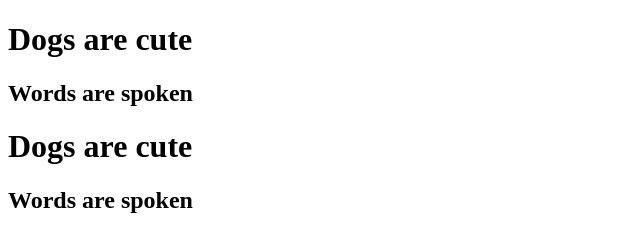
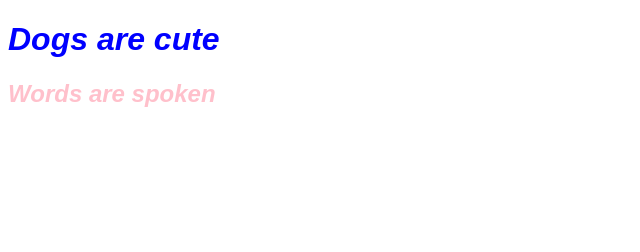
Before and after one commit to brasil504/Css, a plain HTML site: page code.html in a window 1280 px wide. Shown: the whole page, without its empty margins (0-640 px from the left). Drawn offline with Linux system fonts and the light colour scheme.

Commit message:
Update code.html

```diff
--- a/code.html
+++ b/code.html
@@ -1,41 +1,24 @@
 <!DOCTYPE html>
-<style>
-h1
-  {
-    font style:italics;
-    font family: sans-serif;
-    color:"blue";
-h2
-  {
-    font style:italics;
-    font family: sans-serif;
-    color:"pink";
+<html>
+<head>
+  <style>
+    h1 {
+      font-style: italic;
+      font-family: sans-serif;
+      color: blue;
+    }
 
+    h2 {
+      font-style: italic;
+      font-family: sans-serif;
+      color: pink;
+    }
+  </style>
+</head>
+<body>
 
-
-
-
-
-</style>
 <h1>Dogs are cute</h1>
 <h2>Words are spoken</h2>
-<style>
-h1
-  {
-    font style:italics;
-    font family: sans-serif;
-    color:"blue";
-h2
-  {
-    font style:italics;
-    font family: sans-serif;
-    color:"pink";
 
-
-
-
-
-
-</style>
-<h1>Dogs are cute</h1>
-<h2>Words are spoken</h2>
+</body>
+</html>
```
